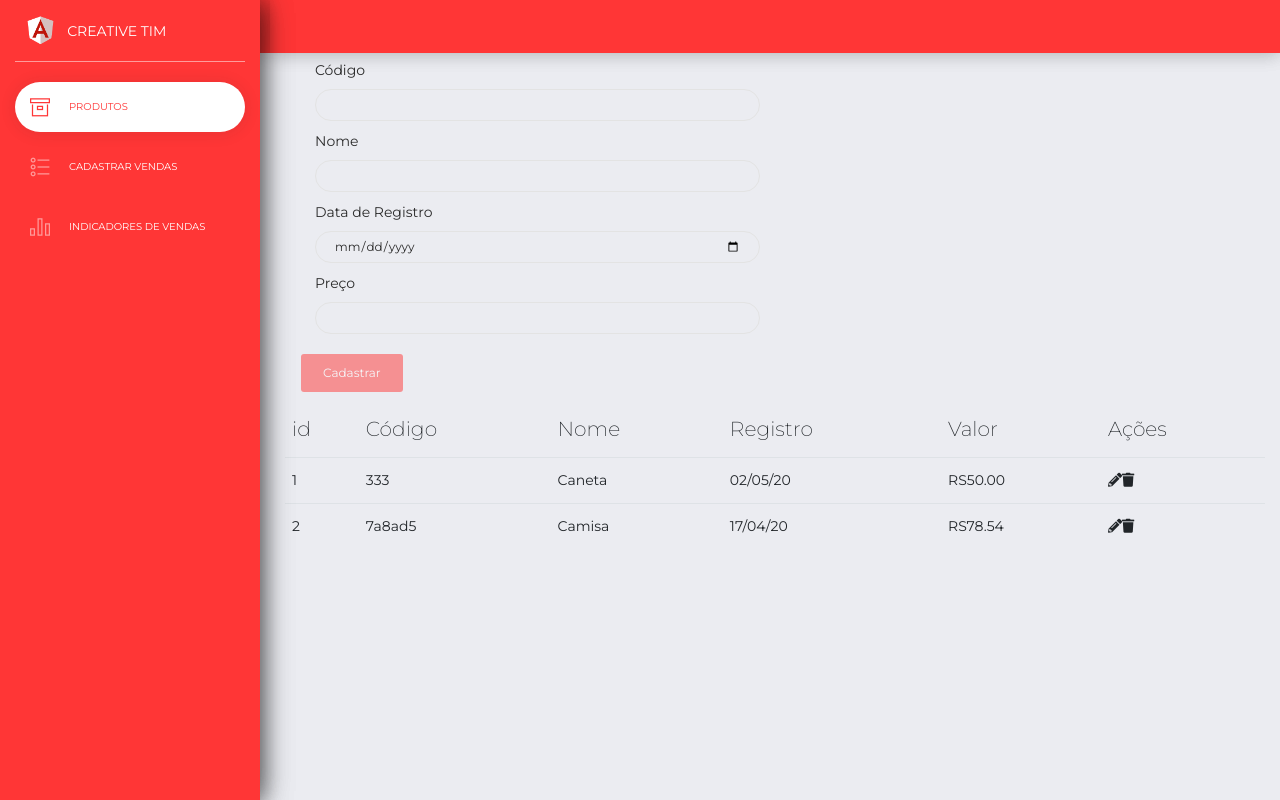
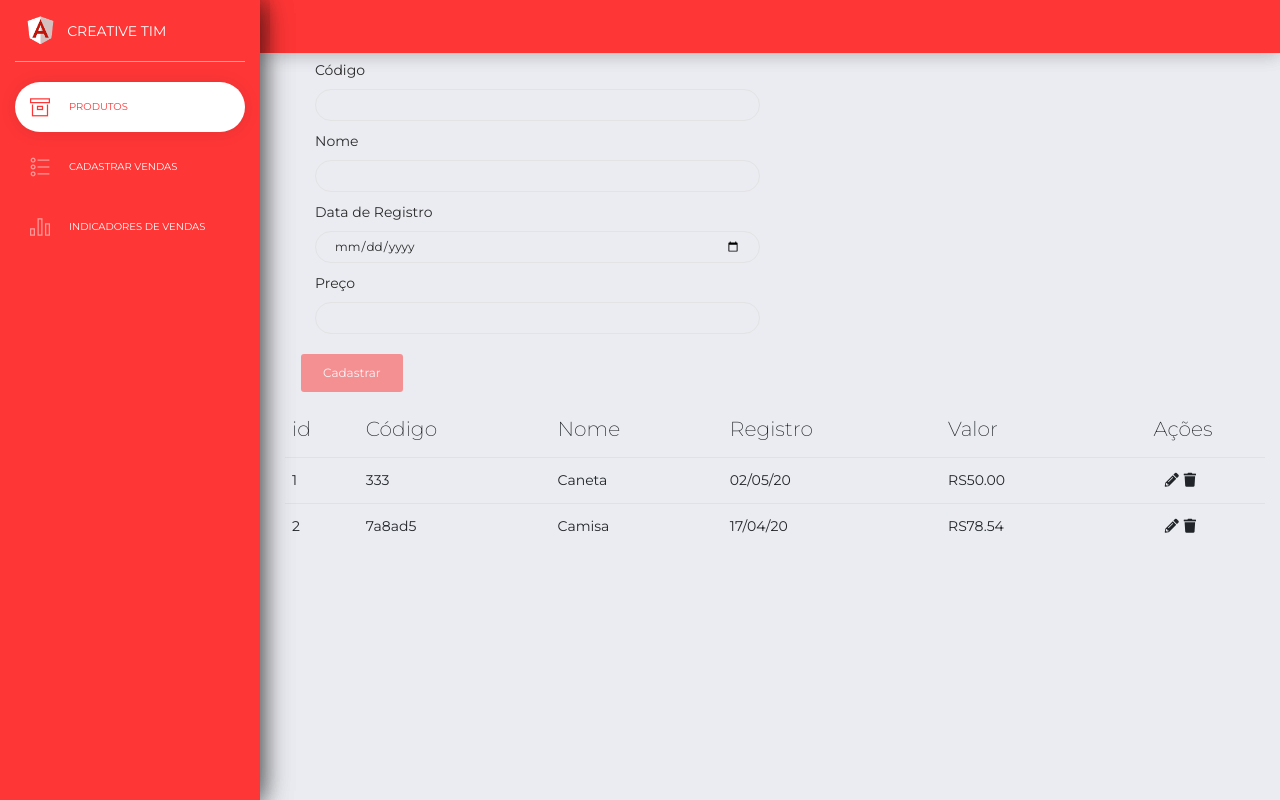
Before and after one commit to EstevamBruno/indicators, an Angular app: page /produtos in a window 1280 px wide. Built offline with nearby package versions, Linux system fonts and the light colour scheme; data requests are answered from the project's data file.

Commit message:
Estilizando acoes da tabela

```diff
--- a/src/app/feature-module/products/products-list/products-list.component.scss
+++ b/src/app/feature-module/products/products-list/products-list.component.scss
@@ -0,0 +1,12 @@
+.center-text {
+  text-align: center;
+}
+
+.actions-table {
+  width: 100%;
+  span {
+    text-align: center;
+    cursor: pointer;
+    margin-right: 5px;
+  }
+}
```
